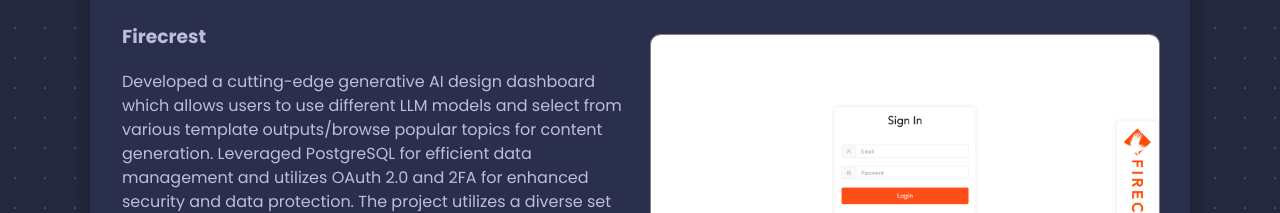
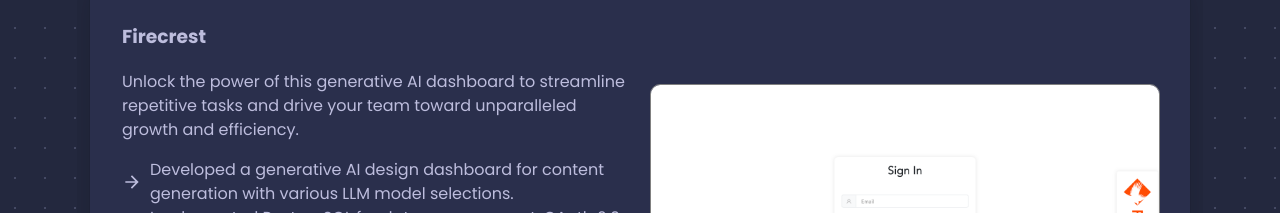
Before and after one commit to colet0227/colet0227.github.io, a React (Create React App) app: page / in a window 1280 px wide. Shown: the part 587-800 px from the top of the page. Built offline with nearby package versions, Linux system fonts and the light colour scheme.

Commit message:
style: fix mobile responsiveness for project containers and update bullet points

```diff
--- a/src/components/ProjectContainer/ProjectContainer.css
+++ b/src/components/ProjectContainer/ProjectContainer.css
@@ -1,18 +1,19 @@
 .project {
   display: flex;
-  align-items: flex-start; /* Ensure top alignment */
-  justify-content: space-between; /* Keep items spaced out */
+  align-items: flex-start;
+  justify-content: space-between;
+  flex-direction: row; /* Ensure images stay on the right on desktop */
   padding: 2em;
   margin: 0 auto;
   box-shadow: var(--shadow);
   transition: transform 0.2s linear;
   background-color: var(--clr-bg-alt);
-  overflow: hidden; /* Hide any overflow */
-  outline: none; /* Remove focus outline */
+  overflow: hidden;
+  outline: none;
 }
 
 .project:focus {
-  outline: none; /* Ensure focus outline is removed */
+  outline: none;
 }
 
 .project:hover {
@@ -20,21 +21,33 @@
 }
 
 .project__description {
-  flex: 1; /* Gives text a flexible width, but not as wide as images */
-  text-align: left; /* Align text to the left */
-  margin-right: 20px; /* Space between text and image */
+  flex: 1;
+  text-align: left;
+  margin-right: 20px;
+}
+
+.project__bullets {
+  list-style-type: none; /* Remove default bullet points */
+  padding-left: 0;
+  margin: 1em 0;
+}
+
+.project__bullet {
+  display: flex;
+  align-items: center;
+  gap: 0.5rem;
 }
 
 .project__stack {
   display: flex;
   flex-wrap: wrap;
-  justify-content: flex-start; /* Align stack items at the start */
+  justify-content: flex-start;
   margin: 1.2em 0;
 }
 
 .project__stack-item {
-  line-height: 1.5; /* Improved readability */
-  margin: 0.75em; /* Consistent margin */
+  line-height: 1.5;
+  margin: 0.75em;
   font-weight: 500;
   font-size: 0.8rem;
   color: var(--clr-fg-alt);
@@ -45,18 +58,19 @@
 }
 
 .project__demo {
-  flex: 1; /* Gives the image area flexible width up to half of the container */
-  width: 50%; /* Explicitly define width to half of the container */
-  text-align: center; /* Center the image or video */
+  flex: 1;
+  width: 50%;
+  text-align: center;
+  order: 2; /* Position images on the right */
 }
 
 .project__demo img {
-  margin-top: 30px;
-  width: 100%; /* Full width of its container */
-  height: auto; /* Maintain aspect ratio */
-  max-height: 600px; /* Control maximum height */
+  margin-top: 5rem;
+  width: 100%;
+  height: auto;
+  max-height: 600px;
   border-radius: 10px;
-  border: .25px solid gray;
+  border: 0.25px solid gray;
 }
 
 .project__dots {
@@ -79,11 +93,33 @@
 }
 
 .project__demo.mobile-app img {
-  max-width: 30%; /* Keep the width adjustment for mobile app specific styling */
-  height: 300px; /* Ensure mobile app images also have the same height */
-  object-fit: cover; /* Adjusts the content of the image to fit the container */
+  max-width: 30%;
+  height: 300px;
+  object-fit: cover;
 }
 
 .project__demo.mobile-app {
-  align-self: center; /* Center the demo in the container */
+  align-self: center;
 }
+
+/* Mobile Styles */
+@media screen and (max-width: 768px) {
+  .project {
+    flex-direction: column;
+    padding: 1em;
+  }
+
+  .project__demo {
+    width: 100%;
+    order: 1;
+  }
+
+  .project__description {
+    order: 2;
+    text-align: center;
+  }
+
+  .project__bullets {
+    display: none; /* Hide bullets on mobile */
+  }
+}
--- a/src/components/ProjectContainer/ProjectContainer.js
+++ b/src/components/ProjectContainer/ProjectContainer.js
@@ -1,6 +1,7 @@
 import uniqid from 'uniqid';
 import GitHubIcon from '@mui/icons-material/GitHub';
 import LaunchIcon from '@mui/icons-material/Launch';
+import ArrowForwardIcon from '@mui/icons-material/ArrowForward';
 import { useState, useEffect, useRef, useCallback } from 'react';
 import './ProjectContainer.css';
 
@@ -32,7 +33,6 @@
     };
   }, [handleKeyDown]);
 
-  // Determine if the project is 'PlateMate'
   const isMobileApp = project.name === 'PlateMate';
 
   return (
@@ -41,9 +41,39 @@
       tabIndex="0"
       ref={projectRef}
     >
+      <div className={`project__demo ${isMobileApp ? 'mobile-app' : ''}`}>
+        {project.images && project.images.length > 0 && (
+          <>
+            <img src={project.images[currentImage]} alt='Demo' />
+            <div className='project__dots'>
+              {project.images.map((_, index) => (
+                <span
+                  key={index}
+                  className={`dot ${index === currentImage ? 'active' : ''}`}
+                  onClick={() => handleDotClick(index)}
+                ></span>
+              ))}
+            </div>
+          </>
+        )}
+      </div>
+
       <div className='project__description'>
         <h3>{project.name}</h3>
         <p>{project.description}</p>
+
+        {/* Display bullet points with ArrowForward icon, hidden on mobile */}
+        {project.bullets && (
+          <ul className='project__bullets'>
+            {project.bullets.map((bullet) => (
+              <li key={uniqid()} className='project__bullet'>
+                <ArrowForwardIcon fontSize='small' />
+                <span>{bullet}</span>
+              </li>
+            ))}
+          </ul>
+        )}
+
         {project.stack && (
           <ul className='project__stack'>
             {project.stack.map((item) => (
@@ -74,22 +104,6 @@
           </a>
         )}
       </div>
-      <div className={`project__demo ${isMobileApp ? 'mobile-app' : ''}`}>
-        {project.images && project.images.length > 0 && (
-          <>
-            <img src={project.images[currentImage]} alt='Demo' />
-            <div className='project__dots'>
-              {project.images.map((_, index) => (
-                <span
-                  key={index}
-                  className={`dot ${index === currentImage ? 'active' : ''}`}
-                  onClick={() => handleDotClick(index)}
-                ></span>
-              ))}
-            </div>
-          </>
-        )}
-      </div>
     </div>
   );
 };
--- a/src/portfolio.js
+++ b/src/portfolio.js
@@ -44,68 +44,67 @@
 }
 
 const projects = [
-  // projects can be added an removed
-  // if there are no projects, Projects section won't show up
   {
     name: 'Firecrest',
-    description:
-      'Developed a cutting-edge generative AI design dashboard which allows users to use different LLM models and select from various template outputs/browse popular topics for content generation. Leveraged PostgreSQL for efficient data management and utilizes OAuth 2.0 and 2FA for enhanced security and data protection. The project utilizes a diverse set of technologies such as Langchain, Open AI, PaLM, and Hugging Face for language model training and development.',
+    description: 'Unlock the power of this generative AI dashboard to streamline repetitive tasks and drive your team toward unparalleled growth and efficiency.',
+    bullets: [
+      'Developed a generative AI design dashboard for content generation with various LLM model selections.',
+      'Implemented PostgreSQL for data management, OAuth 2.0, and 2FA for security.',
+      'Integrated tools like LangChain, OpenAI, PaLM, and Hugging Face for model training.',
+      'Built with a stack including HTML, CSS, JavaScript, SQL, Python, React, Flask, and PostgreSQL.'
+    ],
     stack: ['HTML', 'CSS', 'JavaScript', 'SQL', 'Python', 'React', 'Flask', 'PostgreSQL', 'LangChain', 'Render', 'Git'],
     sourceCode: '',
     livePreview: 'https://firecrestai.com/',
-    images: [
-      firecrest1,
-      firecrest2,
-      firecrest3,
-      firecrest4
-    ]
+    images: [firecrest1, firecrest2, firecrest3, firecrest4]
   },
 
   {
     name: 'Fabflix',
-    description:
-      'Developed a comprehensive movie web application allowing users to browse, search, and purchase from a large catalog of popular movies. Built from the ground up, including setting up AWS EC2 for scalable compute resources, MySQL for efficient data management, Tomcat for web server deployment, and Maven for project management and build automation. Incorporated HTTPS for secure communication, reCAPTCHA for bot protection, and password encryption for enhanced security. Deployed using Docker containers on an AWS-based Kubernetes cluster and leveraged JMeter for performance testing, achieving a 25% improvement in database performance through MySQL connection pooling.',
+    description: 'Effortlessly browse, search, and buy movies on this secure, high-performance web platform.',
+    bullets: [
+      'Created a movie web application for browsing, searching, and purchasing movies.',
+      'Utilized AWS EC2, MySQL, Tomcat, Maven, and Docker for scalable and secure deployment.',
+      'Implemented HTTPS, reCAPTCHA, and password encryption for enhanced security.',
+      'Improved database performance by 25% using MySQL connection pooling.',
+      'Deployed on an AWS-based Kubernetes cluster and tested with JMeter.'
+    ],
     stack: ['HTML', 'CSS', 'JavaScript', 'jQuery', 'AJAX', 'MySQL', 'Tomcat', 'Docker', 'Kubernetes', 'JMeter', 'AWS', 'Git', 'Maven'],
     sourceCode: '',
     livePreview: 'https://www.youtube.com/playlist?list=PLopnzHCsaUJvidSw8kih9TMbWGLCdnLZH',
-    images: [
-      fabflix1,
-      fabflix2,
-      fabflix3,
-      fabflix4,
-      fabflix5,
-      fabflix6,
-      fabflix7
-    ]
+    images: [fabflix1, fabflix2, fabflix3, fabflix4, fabflix5, fabflix6, fabflix7]
   },
 
   {
     name: 'Search Engine and Web Crawler',
-    description:
-      'Designed a custom web search engine with the ability to handle 50,000+ documents under harsh operational constraints while maintaining a query response time under 100ms. Incorporated partial indexing to save memory usage and leveraged the Snowball Stemmer for better textual matches. Improved ranking accuracy for a subset of the UCI web domain through tf-idf scoring and cosine similarity in addition to assigning weights for HTML tags. Used sim-hashing to detect near duplicate pages.',
+    description: 'Quickly access precise information across UC Irvine’s computer science subdomain with this tailored, high-performance search engine.',
+    bullets: [
+      'Designed a custom web search engine with the ability to handle 50,000+ documents and reduced average query response time to under 100ms by indexing token positions',
+      'Incorporated partial indexing to save > 80% memory usage and made use of the Snowball Stemmer for better textual matches',
+      'Improved ranking accuracy for a subset of the UCI web domain through tf-idf scoring and cosine similarity in addition to assigning weights for HTML tags',
+      'Created targeted sim-hashing function with blake2b to detect and eliminate near duplicate pages',
+      'Integrate extensive web crawling trap detection including high information content, URL depth, correct files types, and more',
+      'Used Flask to prop up a user-friendly web interface'
+    ],
     stack: ['Beautiful Soup', 'Python', 'Flask', 'HTML', 'CSS', 'NLTK', 'Hashlib', 'Git'],
     sourceCode: 'https://github.com/colet0227/Search_Engine',
     livePreview: '',
-    images: [
-      search1,
-      search2
-    ]
+    images: [search1, search2]
   },
 
   {
     name: 'Connekt',
-    description:
-      'Currently in the process of developing a fitness community app that connects users with similar fitness goals, leveraging React for the frontend and Flask/Python for the backend. The app is deployed on Render, with PostgreSQL handling efficient data management. The app will feature a user-friendly interface, allowing users to create and join fitness groups, track their progress, and share their achievements with their gym community - I\'ll keep you updated!',
+    description: 'Connect, track, and achieve together—a fitness community app for group support and shared progress.',
+    bullets: [
+      'Currently developing a fitness community app with React frontend and Flask/Python backend.',
+      'Enables users to create/join groups, track progress, and share achievements.',
+      'Deployed on Render with PostgreSQL for data management.',
+      'Designed to foster a supportive gym and fitness community experience.'
+    ],
     stack: ['HTML', 'CSS', 'JavaScript', 'SQL', 'Python', 'React', 'Flask', 'PostgreSQL', 'Render', 'Git'],
     sourceCode: '',
-    // livePreview: 'https://firecrestai.com/',
-    images: [
-      connekt1,
-      connekt2,
-      connekt3,
-    ]
+    images: [connekt1, connekt2, connekt3]
   }
-
 
   // {
   //   name: 'GUI Chat Application',
@@ -148,7 +147,7 @@
 
 const experience = [
   {
-    name: 'AfterFlea OS',
+    name: 'AfterFlea',
     description: 'January 2024 - April 2024',
     position: 'Software Engineer Intern',
     bullets: [
```
